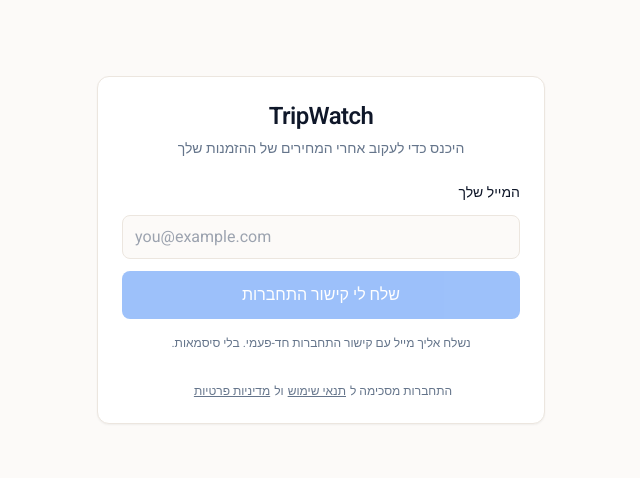
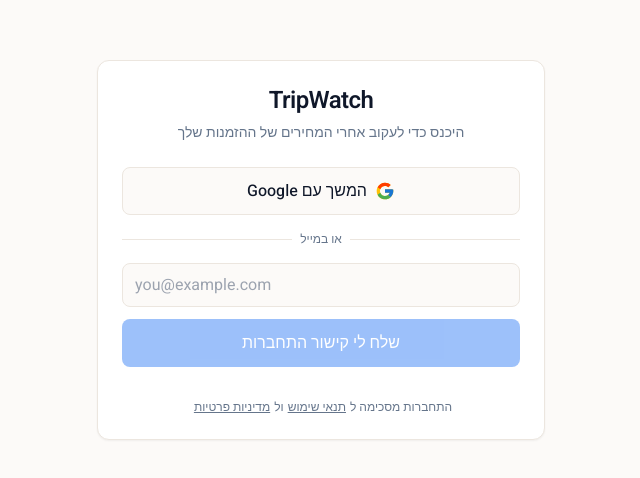
Before and after one commit to raniop/tripwatch-web, a Next.js app: page /login in a window 1280 px wide. Shown: the part 150-628 px from the top of the page, without its empty margins (462-1102 px from the left). Built offline with nearby package versions, Linux system fonts and the light colour scheme; no server answers.

Commit message:
login: restore Google button with friendly fallback when provider not enabled

```diff
--- a/app/login/login-form.tsx
+++ b/app/login/login-form.tsx
@@ -14,6 +14,17 @@
   const [sending, setSending] = useState(false);
   const [sent, setSent] = useState(false);
   const [err, setErr] = useState<string | null>(null);
+
+  async function signInWithGoogle() {
+    setErr(null);
+    const { error } = await supabase.auth.signInWithOAuth({
+      provider: 'google',
+      options: {
+        redirectTo: `${window.location.origin}/auth/callback?next=${encodeURIComponent(next)}`,
+      },
+    });
+    if (error) setErr(error.message);
+  }
 
   async function sendMagicLink(e: React.FormEvent) {
     e.preventDefault();
@@ -35,6 +46,15 @@
         <CardDescription>היכנס כדי לעקוב אחרי המחירים של ההזמנות שלך</CardDescription>
       </CardHeader>
       <CardContent className="space-y-4">
+        <Button onClick={signInWithGoogle} variant="outline" size="lg" className="w-full gap-2">
+          <GoogleIcon /> המשך עם Google
+        </Button>
+
+        <div className="relative my-4">
+          <div className="absolute inset-0 flex items-center"><div className="w-full border-t border-border" /></div>
+          <div className="relative flex justify-center text-xs"><span className="bg-card px-2 text-muted-foreground">או במייל</span></div>
+        </div>
+
         {sent ? (
           <div className="rounded-md border border-success/30 bg-success/5 p-4 text-center">
             <div className="mb-2 text-2xl">✉️</div>
@@ -43,7 +63,6 @@
           </div>
         ) : (
           <form onSubmit={sendMagicLink} className="space-y-3">
-            <label className="block text-sm font-medium text-foreground">המייל שלך</label>
             <input
               type="email"
               required
@@ -56,13 +75,19 @@
             <Button type="submit" disabled={sending || !email} className="w-full" size="lg">
               {sending ? 'שולח...' : 'שלח לי קישור התחברות'}
             </Button>
-            <p className="text-center text-xs text-muted-foreground pt-1">
-              נשלח אליך מייל עם קישור התחברות חד-פעמי. בלי סיסמאות.
-            </p>
           </form>
         )}
 
-        {err && <p className="text-center text-sm text-destructive">{err}</p>}
+        {err && (
+          <div className="rounded-md border border-destructive/30 bg-destructive/5 p-3 text-center text-xs">
+            <p className="font-medium text-destructive">{err}</p>
+            {err.includes('provider is not enabled') && (
+              <p className="mt-1 text-muted-foreground">
+                Google OAuth עוד לא הוגדר. בינתיים השתמש בקישור במייל למטה.
+              </p>
+            )}
+          </div>
+        )}
 
         <p className="text-center text-xs text-muted-foreground pt-4">
           התחברות מסכימה ל
@@ -74,3 +99,14 @@
     </Card>
   );
 }
+
+function GoogleIcon() {
+  return (
+    <svg className="size-5" viewBox="0 0 48 48" xmlns="http://www.w3.org/2000/svg">
+      <path fill="#FFC107" d="M43.6 20.5H42V20H24v8h11.3c-1.6 4.6-6 8-11.3 8-6.6 0-12-5.4-12-12s5.4-12 12-12c3.1 0 5.8 1.2 7.9 3l5.7-5.7C34 6.1 29.3 4 24 4 12.9 4 4 12.9 4 24s8.9 20 20 20 20-8.9 20-20c0-1.3-.1-2.4-.4-3.5z"/>
+      <path fill="#FF3D00" d="M6.3 14.7l6.6 4.8c1.8-4.4 6.1-7.5 11.1-7.5 3.1 0 5.8 1.2 7.9 3l5.7-5.7C34 6.1 29.3 4 24 4 16.3 4 9.7 8.3 6.3 14.7z"/>
+      <path fill="#4CAF50" d="M24 44c5.2 0 9.9-2 13.4-5.2l-6.2-5.2c-2 1.4-4.5 2.4-7.2 2.4-5.3 0-9.7-3.4-11.3-8l-6.5 5C9.5 39.6 16.2 44 24 44z"/>
+      <path fill="#1976D2" d="M43.6 20.5H42V20H24v8h11.3c-.8 2.2-2.2 4.1-4.1 5.5l6.2 5.2C41 35.6 44 30.2 44 24c0-1.3-.1-2.4-.4-3.5z"/>
+    </svg>
+  );
+}
```
